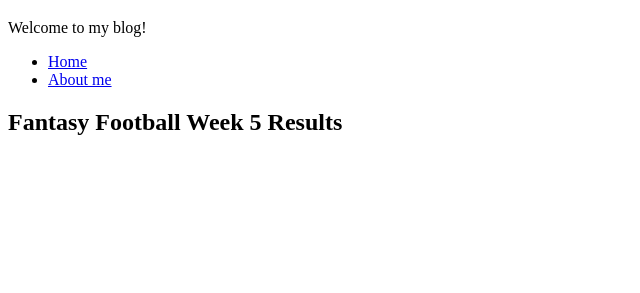
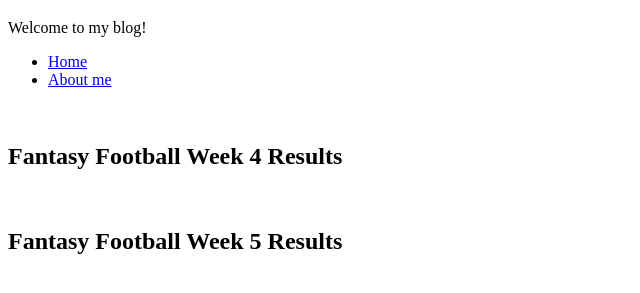
Before and after one commit to mmerrick100/mi349_blog, a plain HTML site: page index.html in a window 1280 px wide. Shown: the part 61-354 px from the top of the page, without its empty margins (0-640 px from the left). Drawn offline with Linux system fonts and the light colour scheme.

Commit message:
updated code

```diff
--- a/index.html
+++ b/index.html
@@ -22,9 +22,11 @@
 
     </div>
 
+    <p><img src="" alt= ""></p>
+
    <section>
        <article>
-           <h2>Fantasy Football Week 5 Results</h2>
+           <h2>Fantasy Football Week 4 Results</h2>
            <p></p>
 
 
@@ -39,6 +41,34 @@
    </section>
 
 
+<div>
+    <p><img src="" alt= ""></p>
+
+    <section>
+        <article>
+            <h2>Fantasy Football Week 5 Results</h2>
+            <p></p>
+
+
+
+
+        </article>
+
+
+
+
+
+    </section>
+
+
+
+
+
+
+
+
+</div>
+
 
 
 
```
